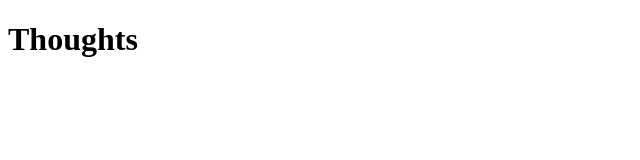
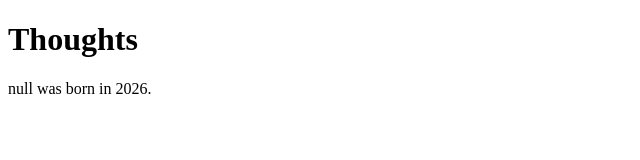
Before and after one commit to PrimarchOfTheSpaceWolves/CS_351_Fall_2026, a website: page profexercise06/thoughts.html in a window 1280 px wide. Shown: the whole page, without its empty margins (0-640 px from the left). Drawn offline with Linux system fonts and the light colour scheme.

Commit message:
feat: add birth year output

```diff
--- a/profexercise06/thoughts.html
+++ b/profexercise06/thoughts.html
@@ -27,6 +27,13 @@
                 let height = params.get("height");
                 console.log("Height:", height, typeof height);
 
+                const currentYear = new Date().getFullYear();
+                let yearOfBirth = currentYear - age;
+
+                let birthString = fullName + " was born in "
+                                    + yearOfBirth + ".";
+
+                document.getElementById("thoughts").textContent = birthString;
             </script>
 
             <script type="module">
```
